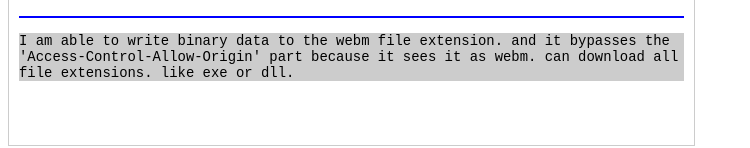
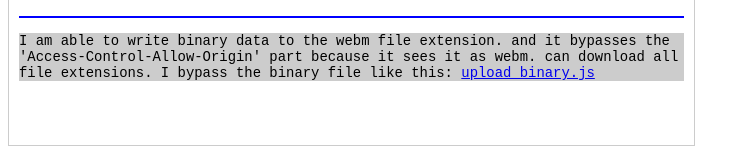
Before and after one commit to hachikox/kaya, a plain HTML site: page index.html in a window 1280 px wide. Shown: the part 831-979 px from the top of the page, without its empty margins (0-750 px from the left). Drawn offline with Linux system fonts and the light colour scheme; no server answers.

Commit message:
Update index.html

```diff
--- a/index.html
+++ b/index.html
@@ -57,7 +57,10 @@
   <hr>
   <div id="main"></div>
   <hr>
-  <p style="background-color: #ccc;">I am able to write binary data to the webm file extension. and it bypasses the 'Access-Control-Allow-Origin' part because it sees it as webm. can download all file extensions. like exe or dll.</p>
+  <p style="background-color: #ccc;">
+    I am able to write binary data to the webm file extension. and it bypasses the 'Access-Control-Allow-Origin' part because it sees it as webm. can download all file extensions.
+    I bypass the binary file like this: <a target="_blank" href="https://github.com/hachikox/kaya/blob/main/upload_binary.js">upload_binary.js</a>
+  </p>
   <script src="discord.js"></script>
 </body>
 
```
